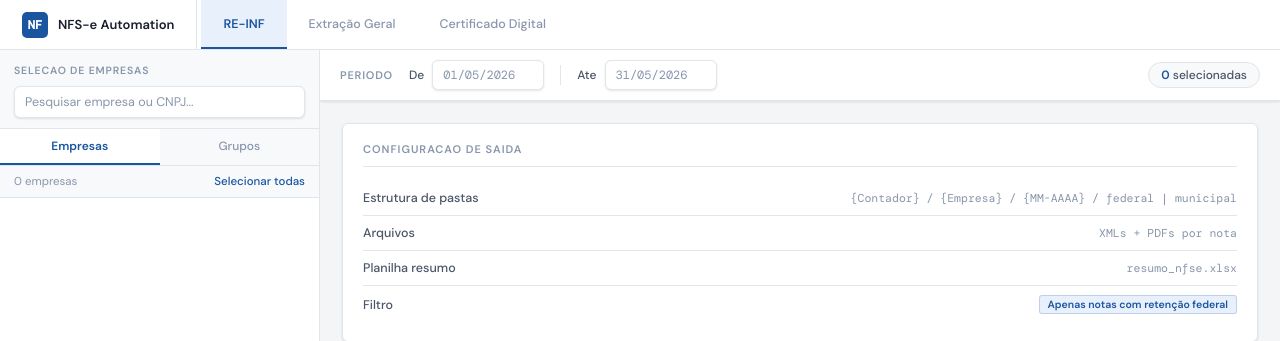
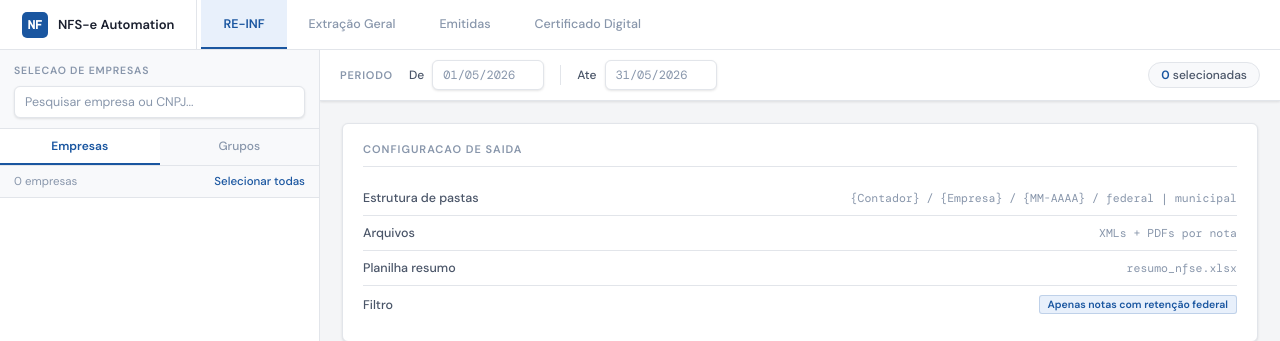
Before and after one commit to Bsgoncalves822/nfse-automation, a Python web app: template templates/index.html in a window 1280 px wide. Shown: the top 341 px of the page. Run offline with Jinja, Linux system fonts and the light colour scheme; the template is opened without the code that fills it, so the values that code supplies are empty.

Commit message:
feat: add Emitidas tab to UI

```diff
--- a/templates/index.html
+++ b/templates/index.html
@@ -192,6 +192,7 @@
   <div class="module-tabs">
     <button class="module-tab active" onclick="switchModule('reinf')" id="tab-reinf">RE-INF</button>
     <button class="module-tab" onclick="switchModule('geral')" id="tab-geral">Extração Geral</button>
+    <button class="module-tab" onclick="switchModule('emitidas')" id="tab-emitidas">Emitidas</button>
     <button class="module-tab" onclick="switchModule('cert')" id="tab-cert">Certificado Digital</button>
   </div>
 </div>
@@ -279,6 +280,32 @@
           <div class="status-area">
             <div class="status-msg" id="statusGeral"></div>
             <div class="progress-log" id="logGeral"></div>
+          </div>
+        </div>
+      </div>
+
+      <div class="module-view" id="view-emitidas">
+        <div class="info-box" style="border-left-color:var(--accent2);background:var(--accent2-light);">
+          Baixa todas as <strong>notas emitidas</strong> pelas empresas selecionadas no período.
+          Gera planilha Excel com tomador, valor de serviço e ISS por nota.
+        </div>
+        <div class="card">
+          <div class="card-title">Configuracao de Saida</div>
+          <div class="output-config">
+            <div class="config-row"><span class="config-label">Estrutura de pastas</span><span class="config-value">{Contador} / {Empresa} / {MM-AAAA} / emitidas / xmls | pdfs</span></div>
+            <div class="config-row"><span class="config-label">Arquivos</span><span class="config-value">XMLs + PDFs por nota</span></div>
+            <div class="config-row"><span class="config-label">Planilha</span><span class="config-value">Emitidas_NFS-e_{empresa}_{mes}.xlsx</span></div>
+            <div class="config-row"><span class="config-label">Filtro</span><span class="badge badge-green">Todas as notas emitidas</span></div>
+          </div>
+        </div>
+        <div class="card">
+          <div class="card-title">Executar</div>
+          <button class="run-btn run-btn-geral" id="runBtnEmitidas" onclick="runStream('emitidas')" disabled>
+            <div class="spinner"></div><span class="btn-text">Executar Emitidas</span>
+          </button>
+          <div class="status-area">
+            <div class="status-msg" id="statusEmitidas"></div>
+            <div class="progress-log" id="logEmitidas"></div>
           </div>
         </div>
       </div>
@@ -474,7 +501,7 @@ async function deleteCurrentGroup(){
   closeGroupModal();renderGroups();updateSelectionUI();
 }
 
-function updateSelectionUI(){document.getElementById('selCount').textContent=selected.size;const canRun=selected.size>0&&validateDates(true);document.getElementById('runBtnReinf').disabled=!canRun;document.getElementById('runBtnGeral').disabled=!canRun;}
+function updateSelectionUI(){document.getElementById('selCount').textContent=selected.size;const canRun=selected.size>0&&validateDates(true);document.getElementById('runBtnReinf').disabled=!canRun;document.getElementById('runBtnGeral').disabled=!canRun;document.getElementById('runBtnEmitidas').disabled=!canRun;}
 function validateDates(silent=false){const s=document.getElementById('startDate').value.trim();const e=document.getElementById('endDate').value.trim();const err=document.getElementById('dateError');const re=/^\d{2}\/\d{2}\/\d{4}$/;if(!s||!e){if(!silent)err.textContent='';return false;}if(!re.test(s)||!re.test(e)){if(!silent)err.textContent='Formato: DD/MM/AAAA';return false;}err.textContent='';if(!silent)updateSelectionUI();return true;}
 
 function setStatus(id,type,msg){const el=document.getElementById(id);el.className=`status-msg show ${type}`;el.textContent=msg;}
@@ -495,10 +522,11 @@ function classifyLog(line){
 function triggerDownload(blob,filename){const url=URL.createObjectURL(blob);const a=document.createElement('a');a.href=url;a.download=filename;document.body.appendChild(a);a.click();a.remove();URL.revokeObjectURL(url);}
 
 async function runStream(mode){
-  const isReinf=mode==='reinf';
-  const btnId  =isReinf?'runBtnReinf':'runBtnGeral';
-  const statId =isReinf?'statusReinf':'statusGeral';
-  const logId  =isReinf?'logReinf':'logGeral';
+  const isReinf   = mode==='reinf';
+  const isEmitidas = mode==='emitidas';
+  const btnId  = isReinf?'runBtnReinf':isEmitidas?'runBtnEmitidas':'runBtnGeral';
+  const statId = isReinf?'statusReinf':isEmitidas?'statusEmitidas':'statusGeral';
+  const logId  = isReinf?'logReinf':isEmitidas?'logEmitidas':'logGeral';
   const btn    =document.getElementById(btnId);
   const start  =document.getElementById('startDate').value.trim();
   const end    =document.getElementById('endDate').value.trim();
@@ -571,7 +599,7 @@ async function runStream(mode){
 
     const blob=await zipRes.blob();
     const mm=start.slice(3,5)+'-'+start.slice(6);
-    const name=isReinf?`reinf_${mm}.zip`:`extracao_geral_${mm}.zip`;
+    const name=isReinf?`reinf_${mm}.zip`:isEmitidas?`emitidas_${mm}.zip`:`extracao_geral_${mm}.zip`;
     triggerDownload(blob,name);
     setStatus(statId,'success','Concluido — download iniciado');
     addLog(logId,'ok','ZIP gerado e download iniciado');
```
